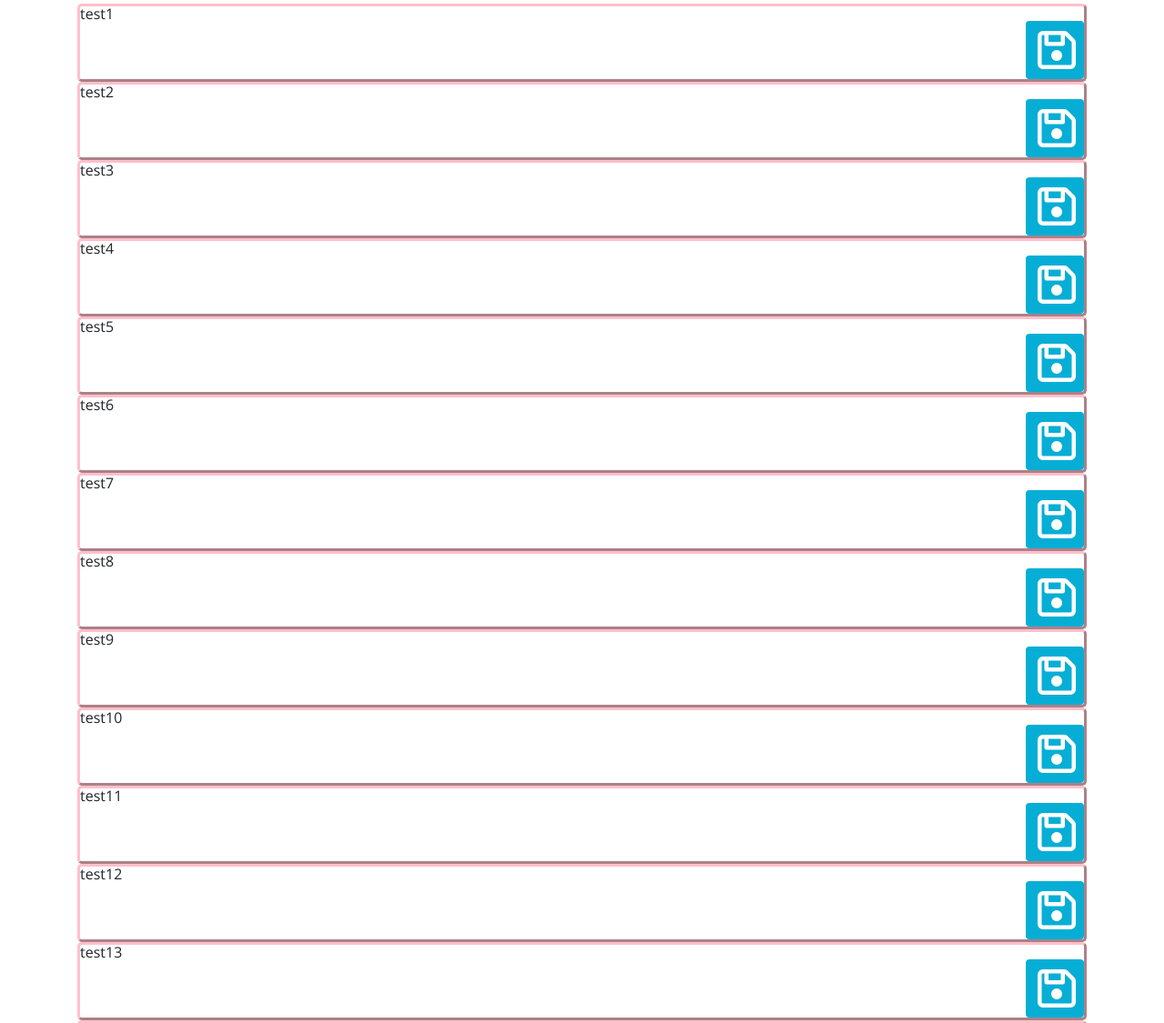
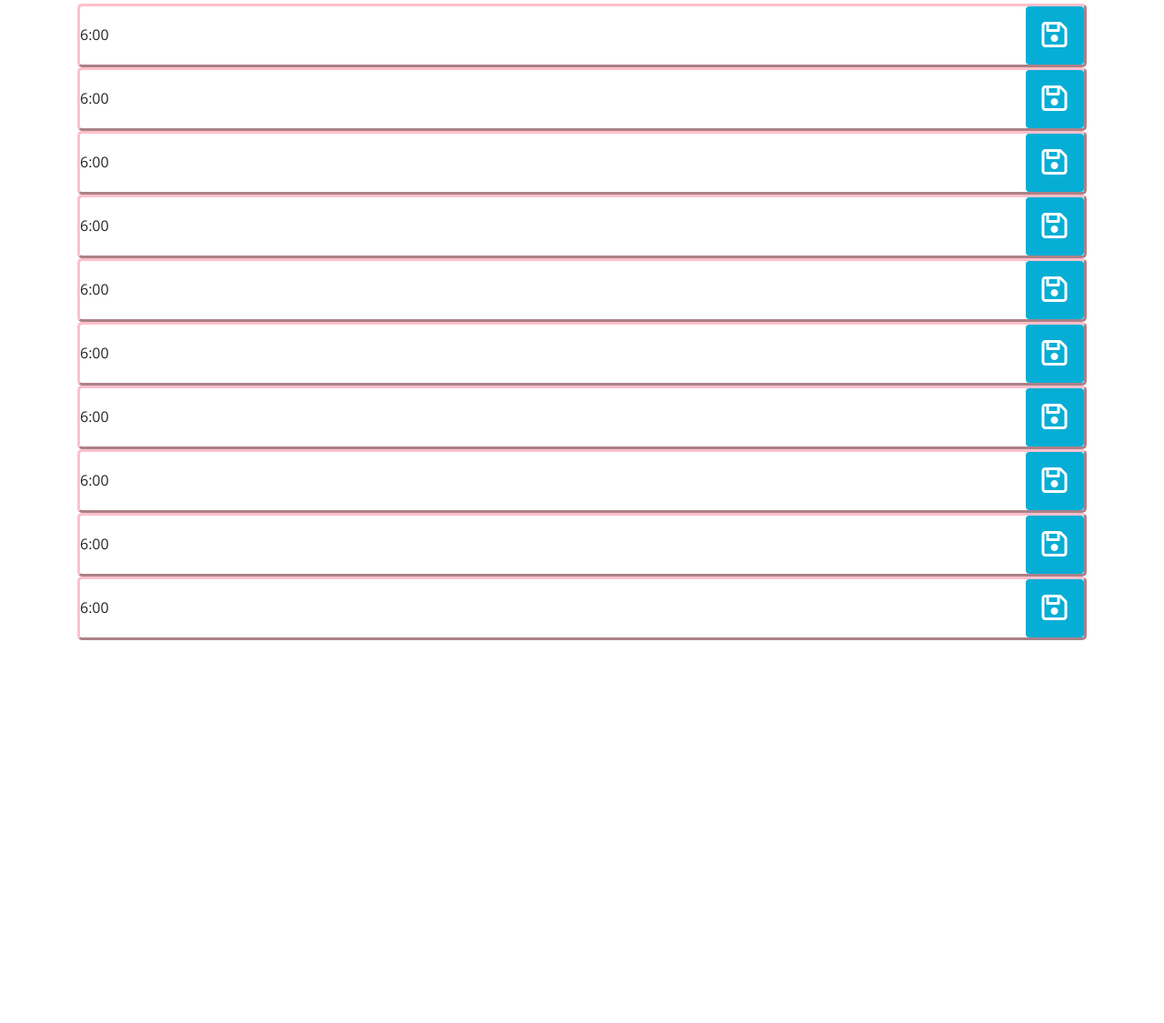
Before and after one commit to nrlong/DayPlanner, a plain HTML site: page index.html in a window 1280 px wide. Shown: the part 332-1457 px from the top of the page at 91% size. After the commit the page ends 1036 px from the top, so only its background shows below. Drawn offline with nearby package versions, Linux system fonts and the light colour scheme.

Commit message:
updated js to create forms with save buttons.  time stamps inprogress

```diff
--- a/script.js
+++ b/script.js
@@ -1,5 +1,8 @@
+//variables for creating calendar text areas and buttons
+
 let momentTime = $("#currentDay");
 let container = $(".container");
+
 
 
 // function to keep time updated actively
@@ -11,15 +14,29 @@ setInterval(update, 1000);
 
 // Generate hours of the day text fields and buttons
 
-for (let i=1; i < 25; i++){
-    let newDiv = document.createElement("div");
+for (let i=9; i < 19; i++){
+    let newDivWrapper = document.createElement("div")
+    let newInput = document.createElement("input");
+    let hourDiv = document.createElement("div");
     let newButton = document.createElement("button");
-    newDiv.setAttribute("id",  i);
-    newDiv.setAttribute("class", "dataEnter");
-    newDiv.textContent = "test" + i;
+
+    newDivWrapper.setAttribute("id", "container-fluid")
+    newDivWrapper.setAttribute("class", "dataEnter");
+    newInput.setAttribute("id",  "inputText");
+    hourDiv.setAttribute("class", "hourDiv");
     newButton.setAttribute("class", "btn saveBtn " + i);
-    newButton.innerHTML ='<i class="far fa-save fa-3x"></i>';
-    // newButton.textContent = "Save";
-    container.append(newDiv);
-    newDiv.append(newButton);
+    newButton.innerHTML ='<i class="far fa-save fa-2x"></i>';
+    container.append(newDivWrapper);
+    newDivWrapper.append(hourDiv, newInput, newButton);
 }
+
+let timeSet = document.querySelectorAll(".hourDiv");
+for (let x = 9; x < 19; x++){
+
+    if (x > 12){
+        timeSet.forEach(element => {
+            element.textContent =  x - 12 + ":00"})
+        } else {timeSet.forEach(element => {
+            element.textContent =  x;})
+    }
+}
--- a/style.css
+++ b/style.css
@@ -57,15 +57,15 @@ textarea{
   color: white;
 }
 
+
 .saveBtn {
 
   background-color: #06AED5;
   color: white;
-  display: block;
   margin-left: auto;
   height: 4rem;
   width: 4rem;
-  margin-top: auto;
+  vertical-align: center;
 
 }
 
@@ -75,8 +75,21 @@ textarea{
 }
 
 .dataEnter{
-  width: 100%;
   border-style: outset;
   border-color: pink;
   border-radius: 5px;
+  display: block;
 }
+
+.hourDiv{
+  width: 30px;
+  display: inline-block;
+
+}
+
+input {
+  width: 90%;
+  height: 2rem;
+  border: none;
+  margin-left: 16px;
+}
```
